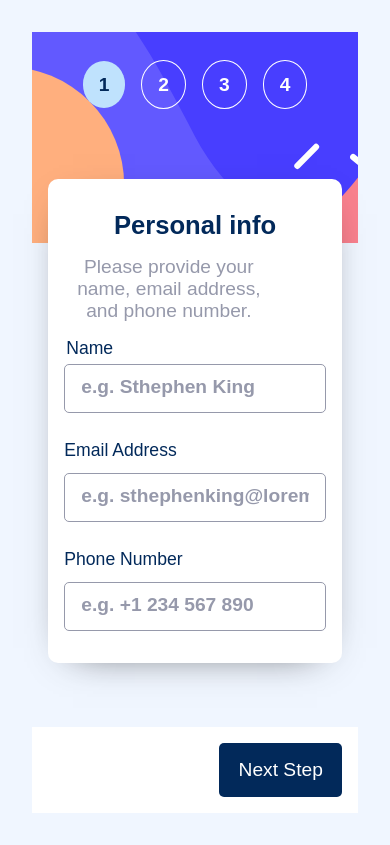
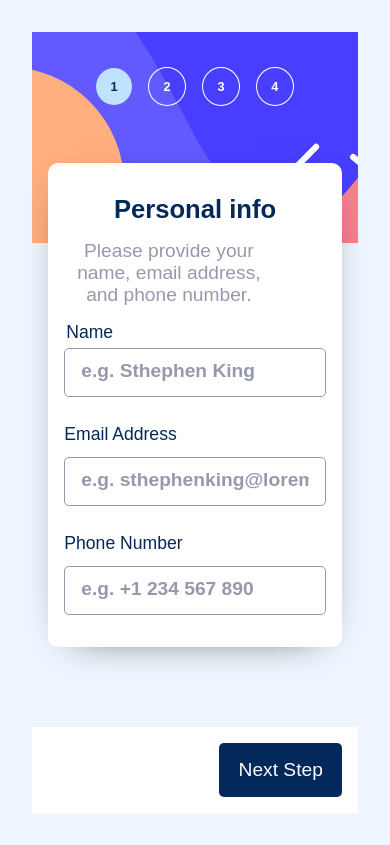
Before and after one commit to NehuenCuenca/multi-step-form-challenge, a React (Vite) app: page / in a window 390 px wide. Built offline with nearby package versions, Linux system fonts and the light colour scheme.

Commit message:
Fix some styles for mobile devices

```diff
--- a/src/components/StepContainer/StepContainer.css
+++ b/src/components/StepContainer/StepContainer.css
@@ -3,7 +3,7 @@
     visibility: visible;
     transition: visibility .5s ease, opacity .5s ease;
     position: relative;
-    top: -4rem;
+    top: -5rem;
     background-color: var(--White);
     width: 90%;
     border-radius: 10px;
--- a/src/components/StepsList/StepsList.css
+++ b/src/components/StepsList/StepsList.css
@@ -11,10 +11,10 @@
 
 .step-item{}
 .step-item__number{
-    padding: .8rem 1rem;
+    padding: .7rem .9rem;
     background-color: transparent;
     border-radius: 100%;
-    font: normal normal 700 1.2rem 'UbuntuBold', sans-serif;
+    font: normal normal 800 0.8rem 'UbuntuBold', sans-serif;
     color: var(--White);
     border: 1px solid var(--White);
     transition: background-color .5s ease,
```
